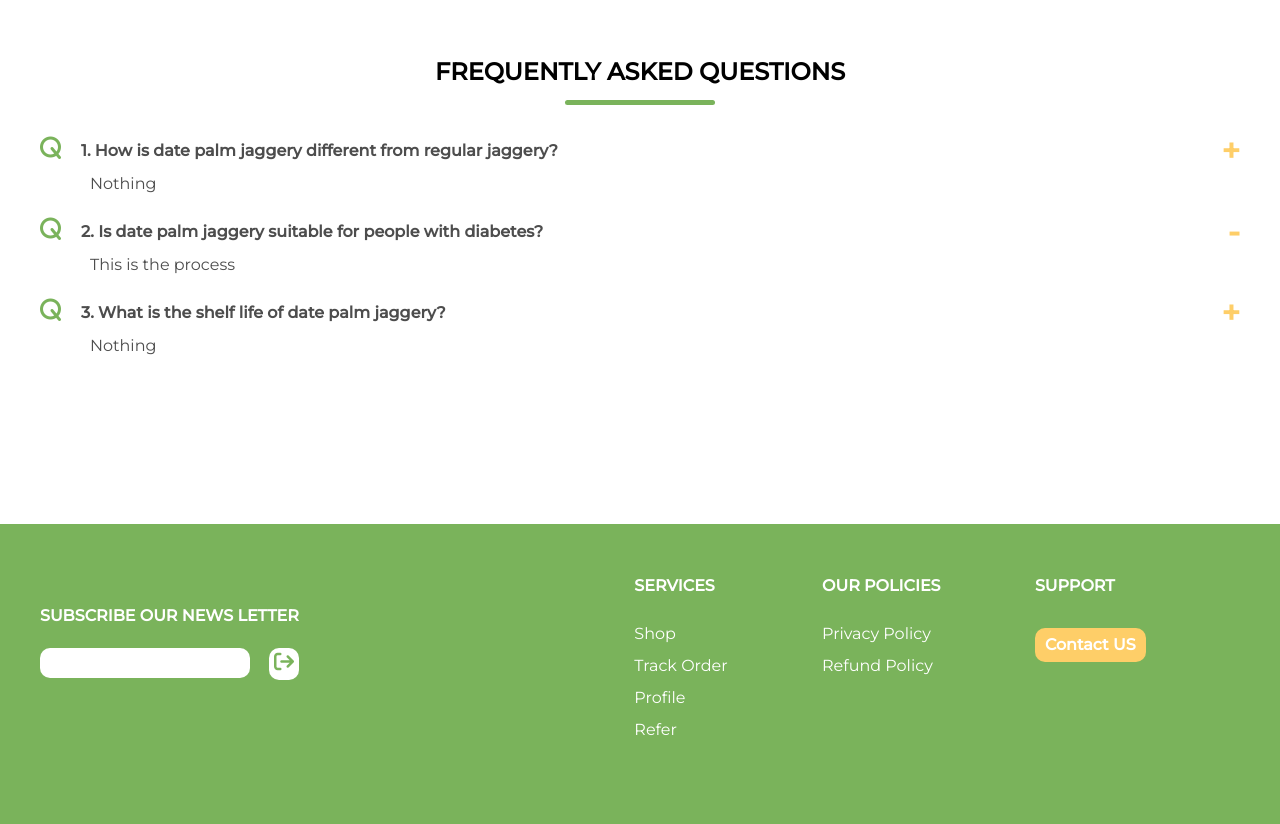
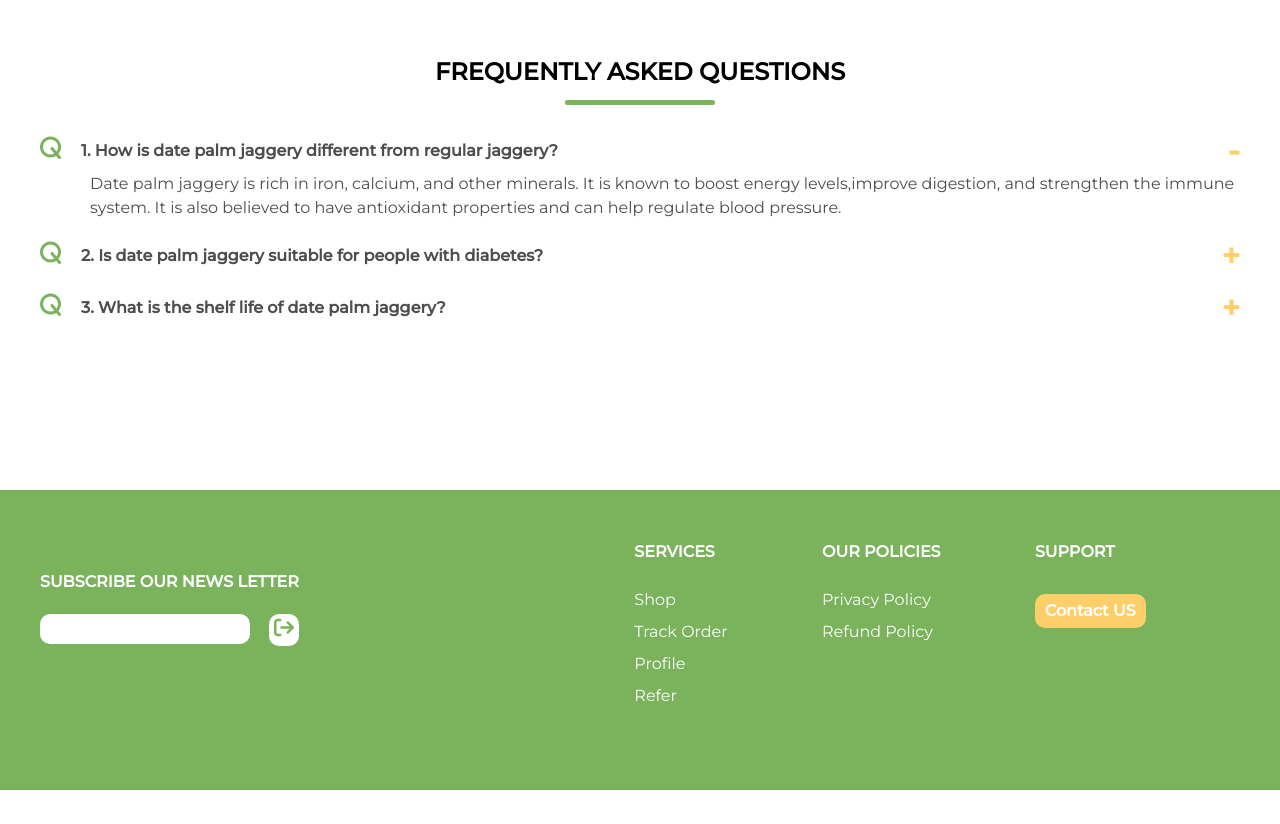
Before and after one commit to Tuhin1904/tuhin-grambahar, a React (Create React App) app: page / in a window 1280 px wide. Shown: the part 1780-2604 px from the top of the page. After the commit the page ends 2570 px from the top, so only its background shows below. Built offline with nearby package versions, Linux system fonts and the light colour scheme.

Commit message:
faq quick update

```diff
--- a/src/components/FAQ/FAQ.jsx
+++ b/src/components/FAQ/FAQ.jsx
@@ -18,7 +18,7 @@ const FAQ = () => {
       answer:"This is the process"
     },
 ]
-  const position_initial = [false, true, false, true];
+  const position_initial = [true, false, false, false];
   const [faqShow, setFaqShow] = useState(position_initial);
   const handel_plus_button =(id)=>{
     let new_list = [false,false,false,false];
--- a/src/components/FAQ/FaqBox.jsx
+++ b/src/components/FAQ/FaqBox.jsx
@@ -14,7 +14,7 @@ const FaqBox = ({id,question,answer,plus_button,display}) => {
           {display ? (
             answer
           ) : (
-            <p>Nothing</p>
+           <></>
           )}
         </div>
         </>
```
